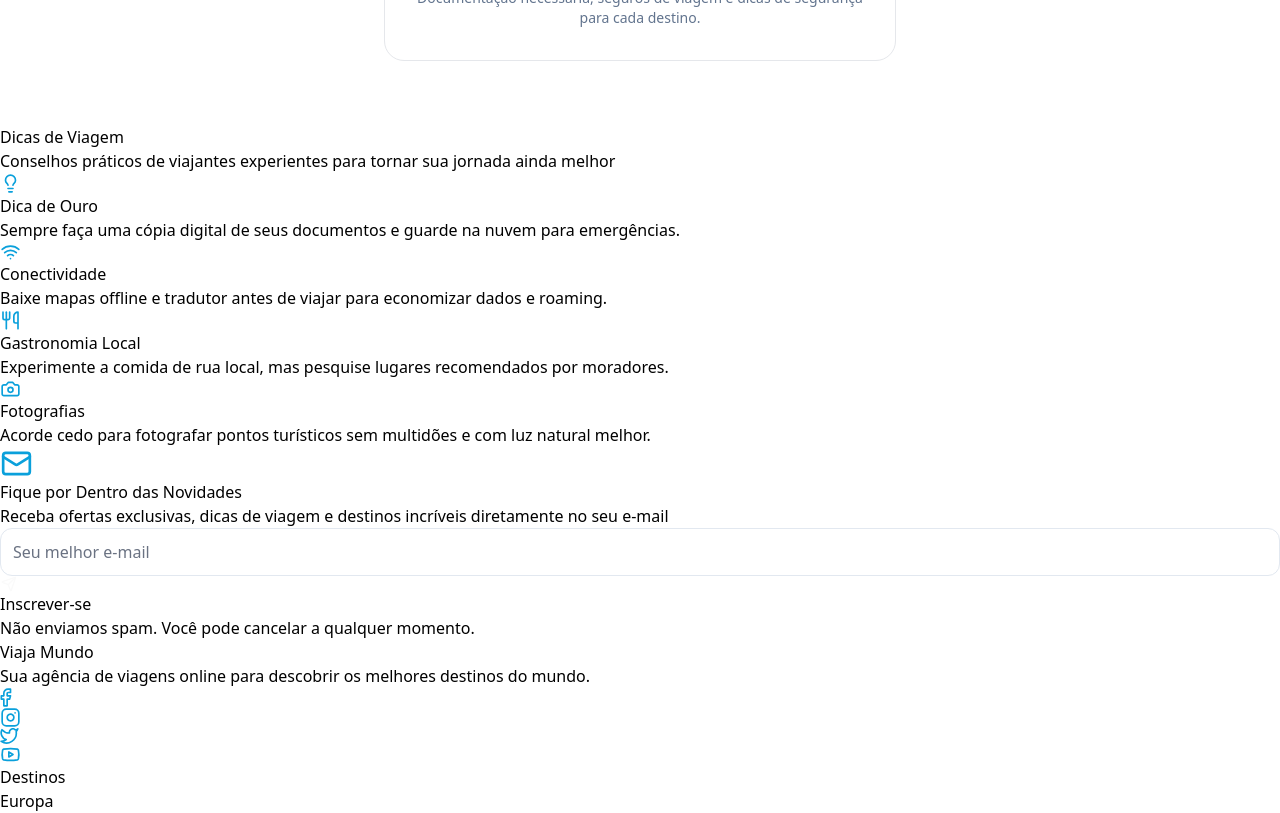
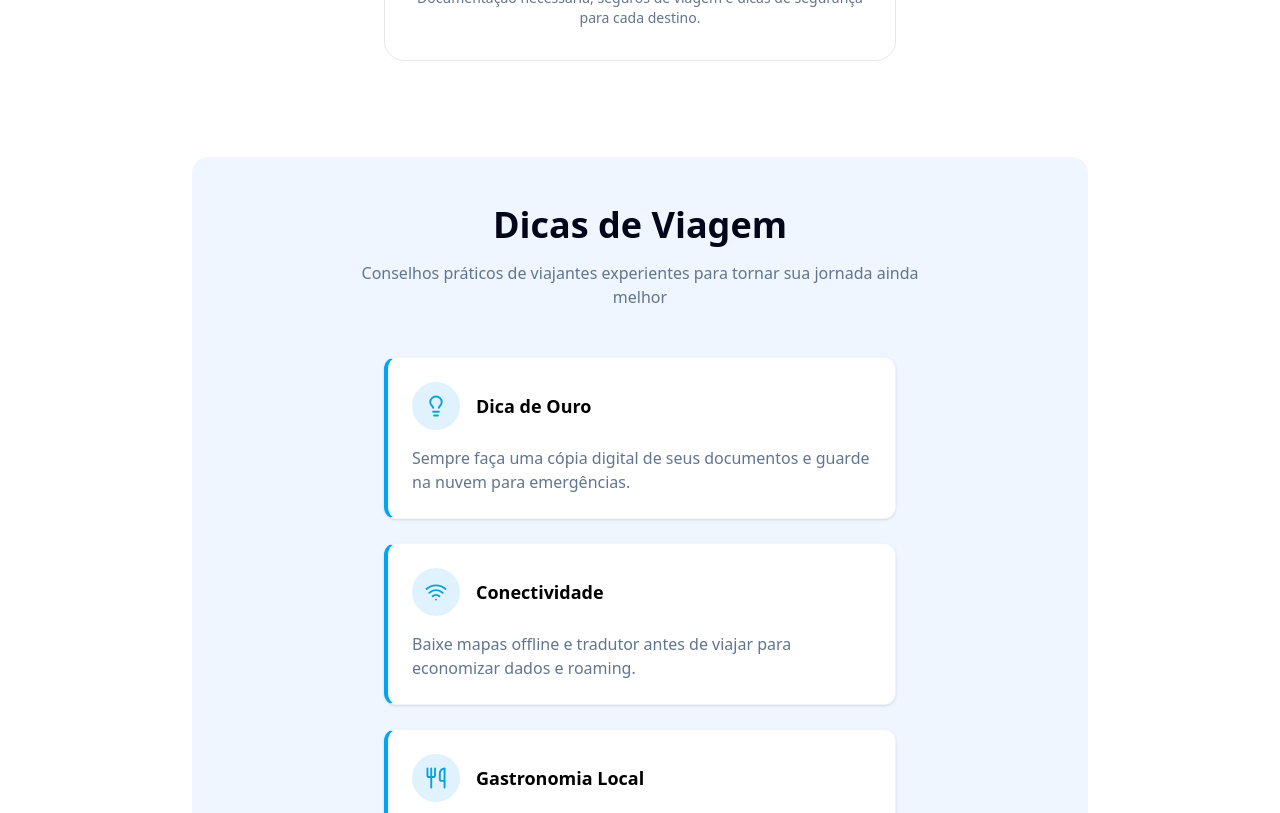
Before and after one commit to matheusmarqlima/Projeto-Viaja-Mundo, a React (Vite) app: page / in a window 1280 px wide. Shown: the part 3980-4793 px from the top of the page. Built offline with nearby package versions, Linux system fonts and the light colour scheme.

Commit message:
Style: estilizado TipCard e TravelTips

```diff
--- a/src/components/TipCard.tsx
+++ b/src/components/TipCard.tsx
@@ -1,19 +1,21 @@
-import type { PropsWithChildren } from "react";
+import React, { type PropsWithChildren } from "react";
 import Subtitle from "./Subtitle";
 
 type Props = {
-  icon: React.ReactNode;
+  icon: React.ReactElement<{ className?: string }>; // <-- Modificação para entrar os icones com className
   title: string;
 } & PropsWithChildren;
 
 const TipCard = ({ icon, title, children }: Props) => {
   return (
-    <div>
-      <div>
-        <div>{icon}</div>
-        <Subtitle>{title}</Subtitle>
+    <div className="bg-white rounded-xl p-6 border border-gray-100 flex flex-col gap-4 border-l-4 border-l-sky-500 shadow-sm">
+      <div className="flex items-center gap-4">
+        <div className="bg-sky-100 p-3 rounded-full flex items-center justify-center">
+          {React.cloneElement(icon, { className: "w-6 h-6 text-sky-600" })}
+        </div>
+        <Subtitle className="font-semibold text-lg">{title}</Subtitle>
       </div>
-      <p>{children}</p>
+      <p className="text-slate-500">{children}</p>
     </div>
   );
 };
--- a/src/components/TravelTips.tsx
+++ b/src/components/TravelTips.tsx
@@ -2,19 +2,20 @@ import BulbIcon from "../assets/bulb.svg?react";
 import WifiIcon from "../assets/wifi.svg?react";
 import ForkKnifeIcon from "../assets/forkknife.svg?react";
 import CameraIcon from "../assets/camera.svg?react";
-
 import TipCard from "./TipCard";
 
 const TravelTips = () => {
   return (
-    <section>
-      <div>
-        <h2>Dicas de Viagem</h2>
-        <p>
+    <div className="p-4 sm:p-8 bg-white">
+      <section className="bg-blue-50 max-w-4xl mx-auto rounded-2xl py-12 px-4 sm:px-8">
+        <h2 className="text-4xl font-bold text-center text-slate-950 mb-4">
+          Dicas de Viagem
+        </h2>
+        <p className="text-center text-slate-500 max-w-xl mx-auto mb-12">
           Conselhos práticos de viajantes experientes para tornar sua jornada
           ainda melhor
         </p>
-        <div>
+        <div className="max-w-lg mx-auto flex flex-col gap-6">
           <TipCard icon={<BulbIcon />} title="Dica de Ouro">
             Sempre faça uma cópia digital de seus documentos e guarde na nuvem
             para emergências.
@@ -24,16 +25,17 @@ const TravelTips = () => {
             e roaming.
           </TipCard>
           <TipCard icon={<ForkKnifeIcon />} title="Gastronomia Local">
-            Experimente a comida de rua local, mas pesquise lugares recomendados
-            por moradores.
+            Experimente a comida de rua local, mas pesquise lugares
+            recomendados por moradores.
           </TipCard>
           <TipCard icon={<CameraIcon />} title="Fotografias">
             Acorde cedo para fotografar pontos turísticos sem multidões e com
             luz natural melhor.
           </TipCard>
         </div>
-      </div>
-    </section>
+      </section>
+    </div>
   );
 };
+
 export default TravelTips;
```
